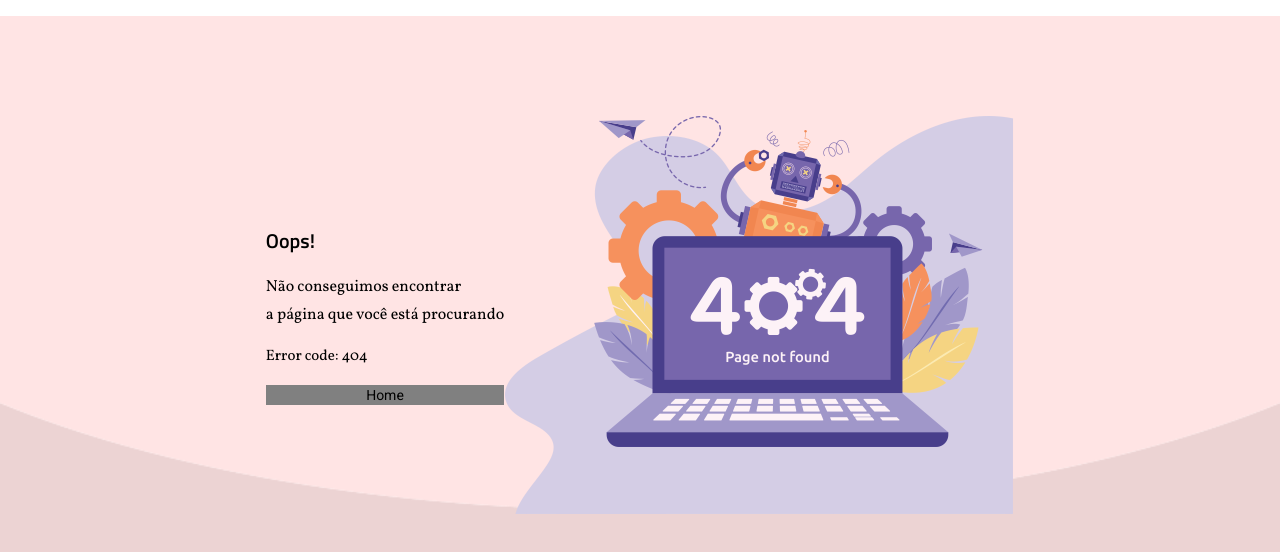
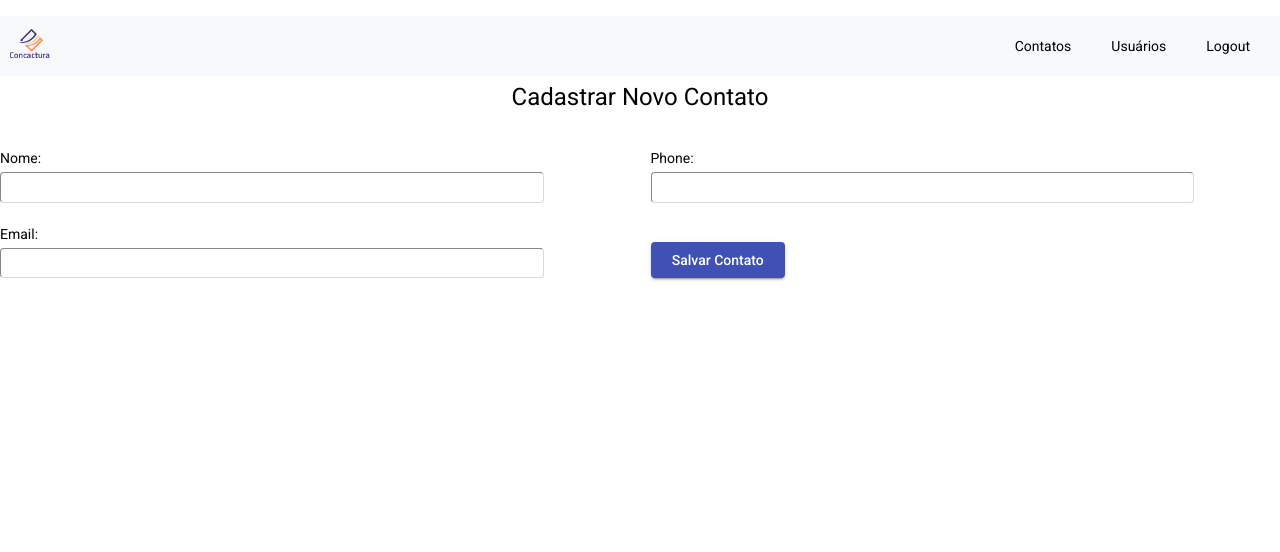
Before and after one commit to LuanRLima/Contactura-FrontEnd, an Angular app: page /cadastro-contatos in a window 1280 px wide. Before the commit this address had no page. Shown: the top 552 px of the page. Built offline with nearby package versions, Linux system fonts and the light colour scheme; sample sign-in values are in the browser's storage.

Commit message:
Cadastrar Novo Contato, Cadastrar Novo Usuário, Lista Contato e Lista Usuário.

```diff
--- a/src/app/app-routing.module.ts
+++ b/src/app/app-routing.module.ts
@@ -13,7 +13,7 @@ const routes: Routes = [
 {path: 'login', component: LoginComponent},
 {path: 'lista-contatos', component: ListaContatosComponent, canActivate: [AuthGuard]},
 {path: 'lista-usuarios', component: ListaUsuariosComponent, canActivate: [AuthGuard]},
-{path: 'cadastro-contaos', component: FormContatosComponent, canActivate: [AuthGuard]},
+{path: 'cadastro-contatos', component: FormContatosComponent, canActivate: [AuthGuard]},
 {path: 'cadastro-usuarios', component: FormUsuariosComponent, canActivate: [AuthGuard]},
 {path: '**', component: NotFoundComponent}
 ];
--- a/src/app/form-contatos/form-contatos.component.html
+++ b/src/app/form-contatos/form-contatos.component.html
@@ -1 +1,19 @@
-<p>form-contatos works!</p>
+<app-navbar></app-navbar>
+    <section class="container">
+		    <h1 class="title">Cadastrar Novo Contato</h1>
+		    <form class="form-cadastro-usuarios">
+		        <div class="input-dados">
+		            <label for="name">Nome:</label>
+		            <input id="name" name="name" type="text"  class="campo">
+		        </div>
+		        <div class="input-dados">
+		            <label for="phone">Phone:</label>
+		            <input id="phone" name="phone" type="tel"  class="campo">
+		        </div >
+				<div class="input-dados">
+					<label for="email">Email:</label>
+					<input id="email" name="email" type="email"  class="campo">
+				</div>
+				<button mat-raised-button  color= "primary" class="button-salvar">Salvar Contato</button>
+		    </form>
+	</section>
--- a/src/app/form-contatos/form-contatos.component.scss
+++ b/src/app/form-contatos/form-contatos.component.scss
@@ -0,0 +1,41 @@
+.container{
+    display: grid;
+    grid-template-columns: repeat(4, 1fr);
+    grid-template-rows: repeat(4, 1fr);;
+    grid-gap: 1em;
+
+
+}
+
+.title{
+    grid-area: 1 / 2 / 1 / 4;
+    display: grid;
+    justify-content: center;
+    align-items: center;
+
+}
+
+.form-cadastro-usuarios{
+    grid-area: 2 / 1 / 4 / 5 ;
+    display: grid;
+    grid-template-columns: 1fr 1fr;
+    grid-gap: 1.5em;
+    align-items: end;
+
+}
+.campo{
+    display:block;
+    width: 42vw;
+    height: 2em;
+    margin-top:0.3em;
+    border-color: rgb(219, 217, 217);
+    border-radius: 0.3em;
+    border-width: 1px;
+}
+
+.button-salvar{
+    display: inline-block;
+    width: 10.5vw;
+    font-size: 1em;
+
+}
--- a/src/app/form-usuarios/form-usuarios.component.html
+++ b/src/app/form-usuarios/form-usuarios.component.html
@@ -1 +1,22 @@
-<p>form-usuarios works!</p>
+<app-navbar></app-navbar>
+    <section class="container">
+		    <h1 class="title">Cadastrar Novo Usário</h1>
+		    <form class="form-cadastro-usuarios">
+		        <div class="input-dados">
+		            <label for="email">Email:</label>
+		            <input id="email" name="email" type="email"  class="campo">
+		        </div>
+		        <div class="input-dados">
+		            <label for="password">Senha:</label>
+		            <input id="password" name="password" type="password"  class="campo">
+		        </div >
+				<div class="input-dados">
+					<label for="name">Nome:</label>
+					<input id="anme" name="name" type="text"  class="campo">
+				</div>
+		        <div class="input-dados">
+		            <label class="checkbox"><input type="checkbox"  >Administrador?</label>
+                </div>
+				<button mat-raised-button  color= "primary" class="button-salvar">Salvar Usuário</button>
+		    </form>
+	</section>
--- a/src/app/form-usuarios/form-usuarios.component.scss
+++ b/src/app/form-usuarios/form-usuarios.component.scss
@@ -0,0 +1,40 @@
+.container{
+    display: grid;
+    grid-template-columns: repeat(4, 1fr);
+    grid-template-rows: repeat(4, 1fr);;
+    grid-gap: 1em;
+
+
+}
+
+.title{
+    grid-area: 1 / 2 / 1 / 4;
+    display: grid;
+    justify-content: center;
+    align-items: center;
+
+}
+
+.form-cadastro-usuarios{
+    grid-area: 2 / 1 / 4 / 5 ;
+    display: grid;
+    grid-template-columns: 1fr 1fr;
+    grid-gap: 1.5em;
+    align-items: end;
+
+}
+.campo{
+    display:block;
+    width: 42vw;
+    height: 2em;
+    margin-top:0.3em;
+    border-color: rgb(219, 217, 217);
+    border-radius: 0.3em;
+    border-width: 1px;
+}
+
+.button-salvar{
+    width: 10.5vw;
+    font-size: 1em;
+    font-family: roboto;
+}
--- a/src/app/lista-contatos/lista-contatos.component.html
+++ b/src/app/lista-contatos/lista-contatos.component.html
@@ -9,3 +9,27 @@
         <button mat-raised-button color= "primary">Primary</button>
     </div>
 </section>
+<section>
+    <div>
+        <table>
+            <thead>
+                <tr>
+                    <th scope="col">Nome</th>
+                    <th scope="col">Email</th>
+                    <th scope="col">Fone</th>
+                    <th>menu</th>
+                </tr>
+            </thead>
+
+            <tbody>
+                <tr *ngFor="let contact of contactsList">
+                    <td data-label="Nome">{{contact.name}}</td>
+                    <td data-label="Email">{{contact.email}}</td>
+                    <td data-label="Fone">{{contact.phone}}</td>
+                    <td>menu</td>
+
+                </tr>
+            </tbody>
+        </table>
+    </div>
+</section>
--- a/src/app/lista-contatos/lista-contatos.component.scss
+++ b/src/app/lista-contatos/lista-contatos.component.scss
@@ -6,6 +6,36 @@
 
 .container_buttons{
     float: right;
-    margin-right: 20px;
+    margin: 20px 20px 20px 0px;
 
 }
+
+table{
+    border: 1px solid #000;
+    border-collapse: collapse;
+    margin: 0;
+    padding: 0;
+    width: 100%;
+    table-layout: fixed;
+}
+table tr{
+    background-color: #f8f8f8;
+    border: 1px solid #fff;
+}
+
+thead tr{
+    background-color: purple;
+    color: #fff;
+}
+
+table td,
+table th{
+    padding: .625em;
+    text-align: center;
+}
+table th{
+    font-size: .85em;
+    letter-spacing: .1em;
+    text-transform: uppercase;
+
+}
--- a/src/app/lista-contatos/lista-contatos.component.ts
+++ b/src/app/lista-contatos/lista-contatos.component.ts
@@ -7,7 +7,7 @@ import { Contacts } from '../models/contacts';
   styleUrls: ['./lista-contatos.component.scss']
 })
 export class ListaContatosComponent implements OnInit {
-  concactsList: Contacts[];
+  contactsList: Contacts[];
   collection = {count: 10, data: []};
   constructor() { }
 
@@ -24,8 +24,8 @@ export class ListaContatosComponent implements OnInit {
         phone: '('+ 0 + 8 + 1 + ')' + 9 + i + i + i + i + '-' + i + i + i + i
       });
     }
-    this.concactsList = this.collection.data;
-    console.log(this.concactsList);
+    console.log(this.contactsList);
+    this.contactsList = this.collection.data;
   }
 
 }
--- a/src/app/lista-usuarios/lista-usuarios.component.html
+++ b/src/app/lista-usuarios/lista-usuarios.component.html
@@ -1 +1,37 @@
-<p>lista-usuarios works!</p>
+<app-navbar></app-navbar>
+<section>
+    <div class="container_title">
+        <h1>USUÁRIOS</h1>
+    </div>
+</section>
+<section>
+    <div class="container_buttons">
+        <button mat-raised-button color= "primary">Primary</button>
+    </div>
+</section>
+<section>
+    <div>
+        <table>
+            <thead>
+                <tr>
+                    <th scope="col">Nome</th>
+                    <th scope="col">Username</th>
+                    <th scope="col">Password</th>
+                    <th scope="col">Admin</th>
+                    <th>menu</th>
+                </tr>
+            </thead>
+
+            <tbody>
+                <tr *ngFor="let user of usersList">
+                    <td data-label="Nome">{{user.name}}</td>
+                    <td data-label="Email">{{user.username}}</td>
+                    <td data-label="Fone">{{user.password}}</td>
+                    <td data-label="Fone">{{user.admin}}</td>
+                    <td>menu</td>
+
+                </tr>
+            </tbody>
+        </table>
+    </div>
+</section>
--- a/src/app/lista-usuarios/lista-usuarios.component.scss
+++ b/src/app/lista-usuarios/lista-usuarios.component.scss
@@ -0,0 +1,41 @@
+.container_title{
+    display: flex;
+    margin-top: 20px;
+    justify-content: center;
+}
+
+.container_buttons{
+    float: right;
+    margin: 20px 20px 20px 0px;
+
+}
+
+table{
+    border: 1px solid #000;
+    border-collapse: collapse;
+    margin: 0;
+    padding: 0;
+    width: 100%;
+    table-layout: fixed;
+}
+table tr{
+    background-color: #f8f8f8;
+    border: 1px solid #fff;
+}
+
+thead tr{
+    background-color: purple;
+    color: #fff;
+}
+
+table td,
+table th{
+    padding: .625em;
+    text-align: center;
+}
+table th{
+    font-size: .85em;
+    letter-spacing: .1em;
+    text-transform: uppercase;
+
+}
--- a/src/app/lista-usuarios/lista-usuarios.component.ts
+++ b/src/app/lista-usuarios/lista-usuarios.component.ts
@@ -1,4 +1,5 @@
 import { Component, OnInit } from '@angular/core';
+import { User } from '../models/user';
 
 @Component({
   selector: 'app-lista-usuarios',
@@ -6,10 +7,25 @@ import { Component, OnInit } from '@angular/core';
   styleUrls: ['./lista-usuarios.component.scss']
 })
 export class ListaUsuariosComponent implements OnInit {
-
+  usersList: User[];
+  collection = { count:10, data:[]};
   constructor() { }
 
   ngOnInit(): void {
+    this.populateUsers();
   }
 
+
+  populateUsers(){
+    for (let i = 0; i < this.collection.count; i++) {
+      this.collection.data.push({
+        name: 'nome' + i,
+        email: 'username' + i,
+        password: 'password' + i,
+        admin: true
+
+      });
+    }
+    this.usersList = this.collection.data;
+  }
 }
--- a/src/app/sharedComponents/navbar/navbar.component.scss
+++ b/src/app/sharedComponents/navbar/navbar.component.scss
@@ -9,7 +9,7 @@
     background-color: #F8F9FA;
 }
 
-.navbar-toggle{
+.navbar-toogle{
     position: relative;
     top: 10px;
     float: right;
@@ -59,7 +59,7 @@
 
     .main-nav{
         display: flex;
-        margin-left: 30px;
+        margin-right: 30px;
         flex-direction: row;
         justify-content:flex-end;
 
```
